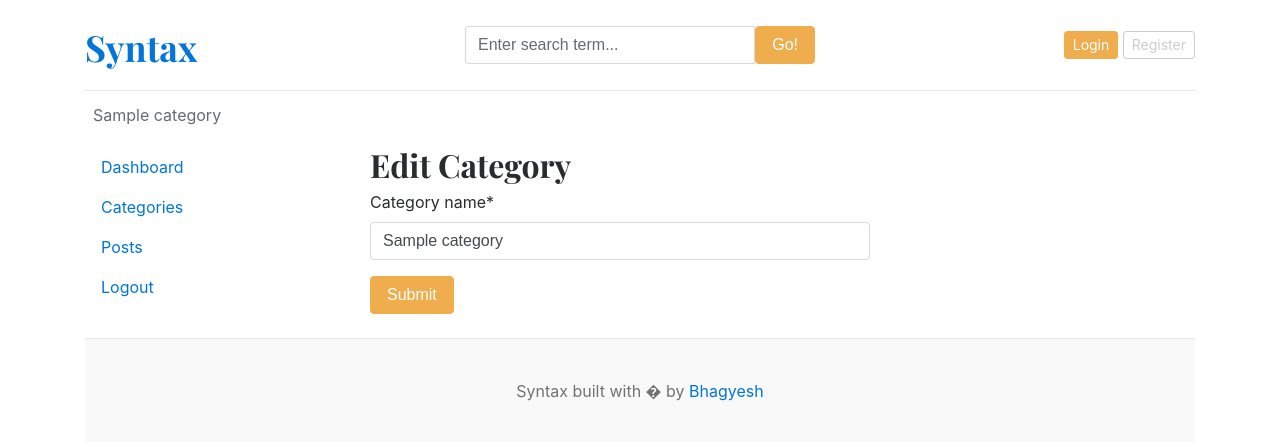
After one commit to bhagyesh-y/Syntax, a Django app: page /dashboard/category/edit/1/ in a window 1280 px wide. The commit adds this page. Shown: the top 442 px of the page. Run offline with Django 5.2, Linux system fonts and the light colour scheme; tables that the repository leaves empty hold one stand-in row (values such as "Sample post"); some libraries are stand-ins or nearby versions.

Commit message:
added edit and delete functionality for categories

```diff
--- a/dashboards/urls.py
+++ b/dashboards/urls.py
@@ -4,5 +4,7 @@ from . import views
 urlpatterns = [
     path('',views.dashboard,name='dashboard'),
     path('categories/',views.categories,name='categories'),
-    path('category/add/',views.add_category,name='add_category')
+    path('category/add/',views.add_category,name='add_category'),
+    path('category/edit/<int:pk>/',views.edit_category,name='edit_category'),
+    path('category/delete/<int:pk>/',views.delete_category,name='delete_category'),
 ]
--- a/dashboards/views.py
+++ b/dashboards/views.py
@@ -1,4 +1,4 @@
-from django.shortcuts import redirect, render
+from django.shortcuts import get_object_or_404, redirect, render
 from blogs.models import Category,Blog
 from django.contrib.auth.decorators import login_required
 from dashboards.forms import CategoryForm
@@ -30,3 +30,25 @@ def add_category(request):
         'form':form
     }
     return render (request,'dashboard/add_category.html', context)
+
+# view function for for editing category
+def edit_category(request,pk):
+    category = get_object_or_404(Category,pk=pk)
+    if request.method == 'POST':
+        form = CategoryForm(request.POST,instance=category)
+        if form.is_valid():
+            form.save()
+            return redirect('categories')
+    form = CategoryForm(instance=category)
+    context={
+        'form':form,
+        'category':category,
+    }
+    return render (request,'dashboard/edit_category.html',context)
+
+
+# View function for delete category
+def delete_category(request,pk):
+    category = Category.objects.get(pk=pk)
+    category.delete()
+    return redirect ('categories')
--- a/templates/dashboard/categories.html
+++ b/templates/dashboard/categories.html
@@ -30,10 +30,10 @@
                     <td>{{ cat.created_at }}</td>
                     <td>{{ cat.updated_at }}</td>
                     <td>
-                        <a href=""><i class="fa fa-edit text-success"></i></a>
+                        <a href="{% url 'edit_category' cat.id%}"><i class="fa fa-edit text-success"></i></a>
                         &nbsp;
                         &nbsp;
-                        <a href=""> <i class="fa fa-trash text-danger"></i></a>
+                        <a href="{% url 'delete_category' cat.id %}"> <i class="fa fa-trash text-danger"></i></a>
                     </td>
                 </tr>
                 {% endfor%}
--- /dev/null
+++ b/templates/dashboard/edit_category.html
@@ -0,0 +1,23 @@
+{% extends 'base.html'%}
+
+{% block content%}
+{% load crispy_forms_tags%}
+<div class="row">
+    <!-- Left sidebar -->
+
+    <!-- Load the side bar  -->
+    {% include 'dashboard/sidebar.html' %}
+
+    <!-- Right side content  -->
+    <div class="col-md-9">
+        <h2>Edit Category</h2>
+        <form action="{% url 'edit_category' category.id %}" method="POST" style="width: 500px;">
+            {% csrf_token %}
+            {{form | crispy}}
+            <button type="submit" class="btn btn-warning">Submit</button>
+        </form>
+        <br>
+    </div>
+</div>
+
+{% endblock %}
```
